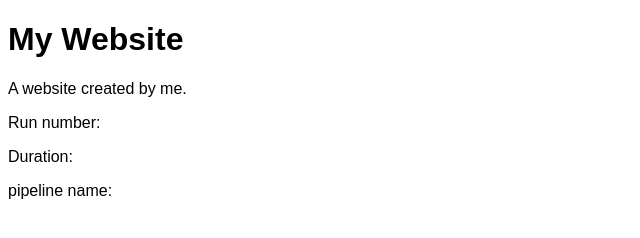
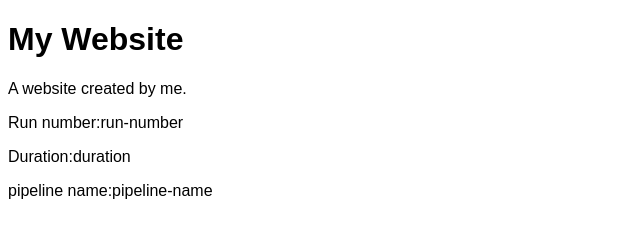
Before and after one commit to durgesh13511/project-test-docs, a plain HTML site: page index.html in a window 1280 px wide. Shown: the whole page, without its empty margins (0-640 px from the left). Drawn offline with Linux system fonts and the light colour scheme.

Commit message:
Update index.html

```diff
--- a/index.html
+++ b/index.html
@@ -14,8 +14,8 @@ font-family: Arial, Helvetica, sans-serif;
 
 <h1>My Website</h1>
 <p>A website created by me.</p>
-<p>Run number:<run-number></p>
-<p>Duration:<duration></p>
-<p>pipeline name:<pipeline-name>
+<p>Run number:run-number</p>
+<p>Duration:duration</p>
+<p>pipeline name:pipeline-name</p>
 </body>
 </html>
```
